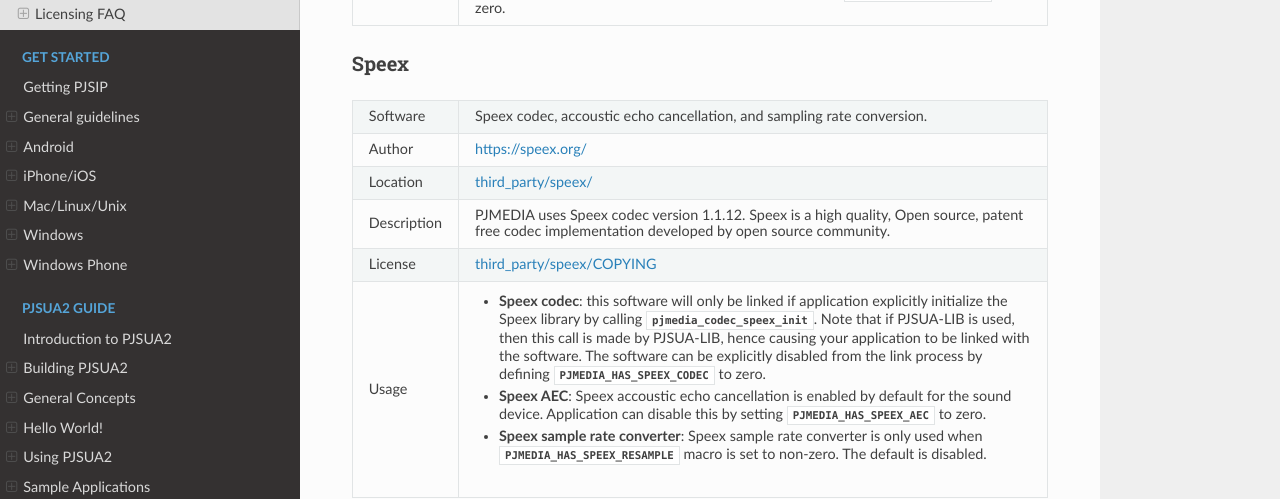
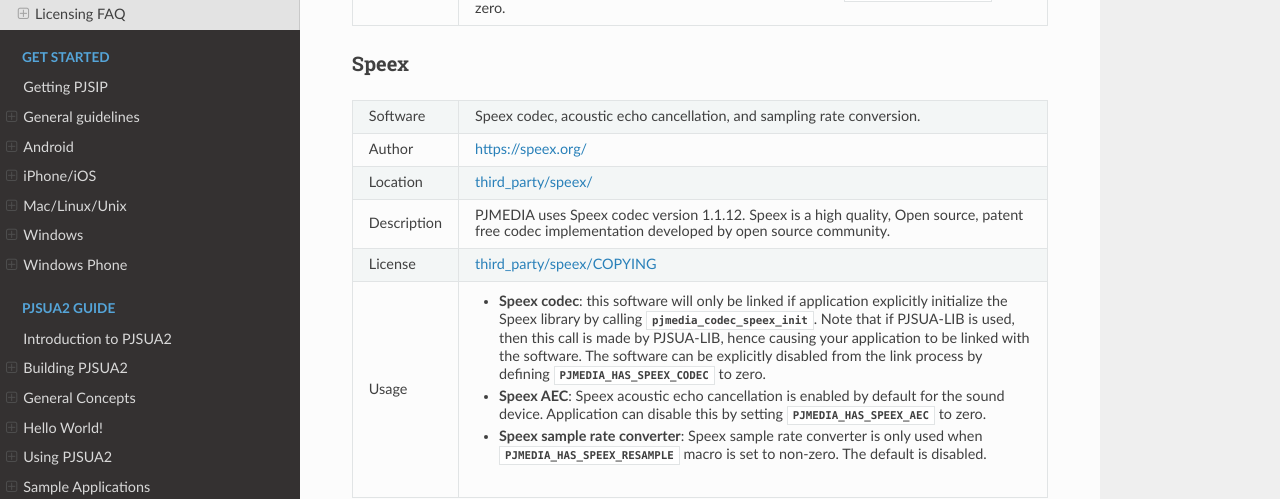
Before and after one commit to pjsip/pjproject_docs, a Sphinx documentation site: the page built from docs/source/overview/license_3rd_party.rst, in a window 1280 px wide and 900 px high, scrolled down 3626 px. Shown: the part 151-650 px from the top of the window. Built offline with Sphinx 7.4.7 and the Read the Docs theme 3.1.0, drawn with Linux system fonts in a browser that asks for light colours; the version number could not be read and is left out.

Commit message:
Fixing typo
Acoustic

```diff
--- a/docs/source/common/common_pjmedia.rst
+++ b/docs/source/common/common_pjmedia.rst
@@ -21,7 +21,7 @@
 ^^^^^^^^^^^^^^^^^^^^^^^^^^^
 Some audio processing algorithms implemented in PJMEDIA.
 
-- :doc:`Accoustic Echo Cancellation </specific-guides/audio/aec>`
+- :doc:`Acoustic Echo Cancellation </specific-guides/audio/aec>`
 - :doc:`Adaptive Delay Buffer </api/generated/pjmedia/group/group__PJMED__DELAYBUF>`
 - :doc:`Adaptive Jitter Buffer </api/generated/pjmedia/group/group__PJMED__JBUF>`
 - :doc:`Adaptive Silence Detection </api/generated/pjmedia/group/group__PJMEDIA__SILENCEDET>`
--- a/docs/source/overview/license_3rd_party.rst
+++ b/docs/source/overview/license_3rd_party.rst
@@ -241,7 +241,7 @@
    :header-rows: 0
 
    * - Software
-     - Speex codec, accoustic echo cancellation, and sampling rate conversion.
+     - Speex codec, acoustic echo cancellation, and sampling rate conversion.
    * - Author
      - https://speex.org/
    * - Location
@@ -259,7 +259,7 @@
          software can be explicitly disabled from the link process by defining
          :c:macro:`PJMEDIA_HAS_SPEEX_CODEC` to zero.
 
-       - **Speex AEC**: Speex accoustic echo cancellation is enabled by default for
+       - **Speex AEC**: Speex acoustic echo cancellation is enabled by default for
          the sound device. Application can disable this by setting
          :c:macro:`PJMEDIA_HAS_SPEEX_AEC` to zero.
 
```
Also changed, not shown: 1 other file.
